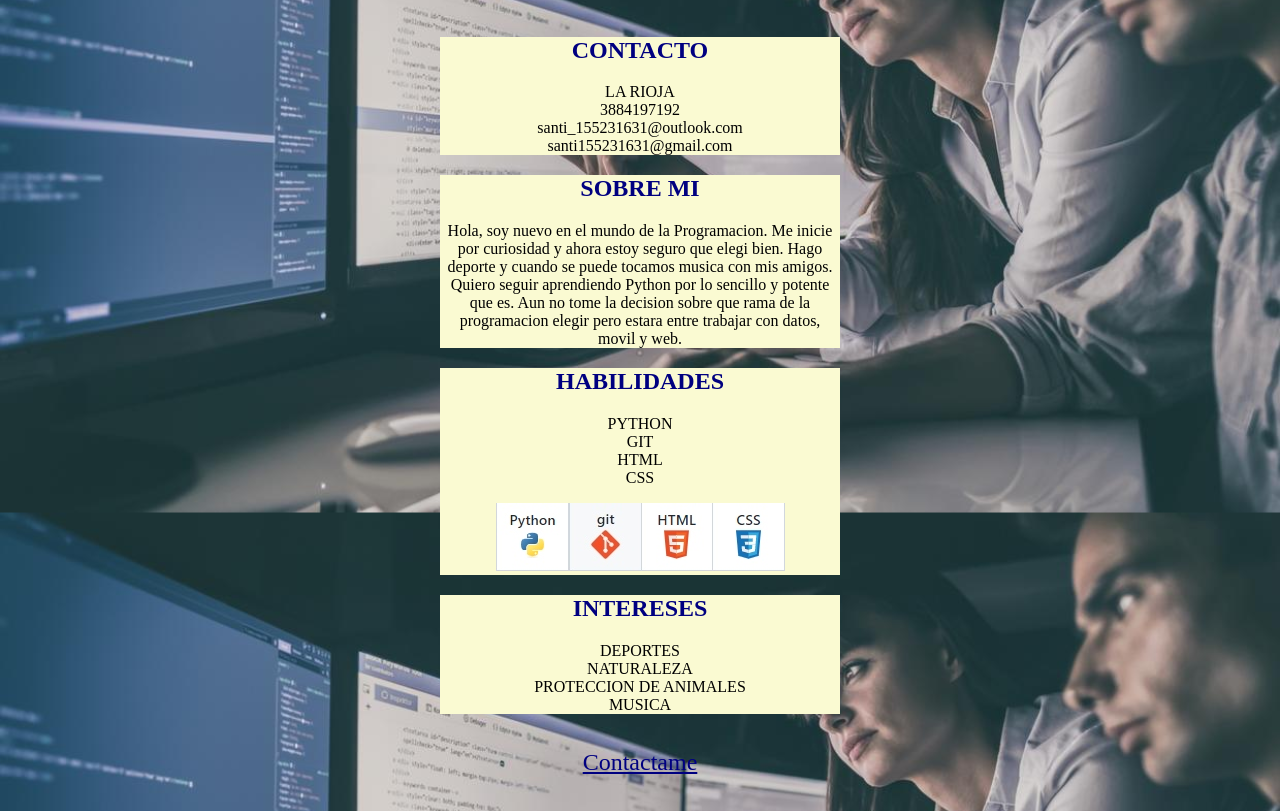
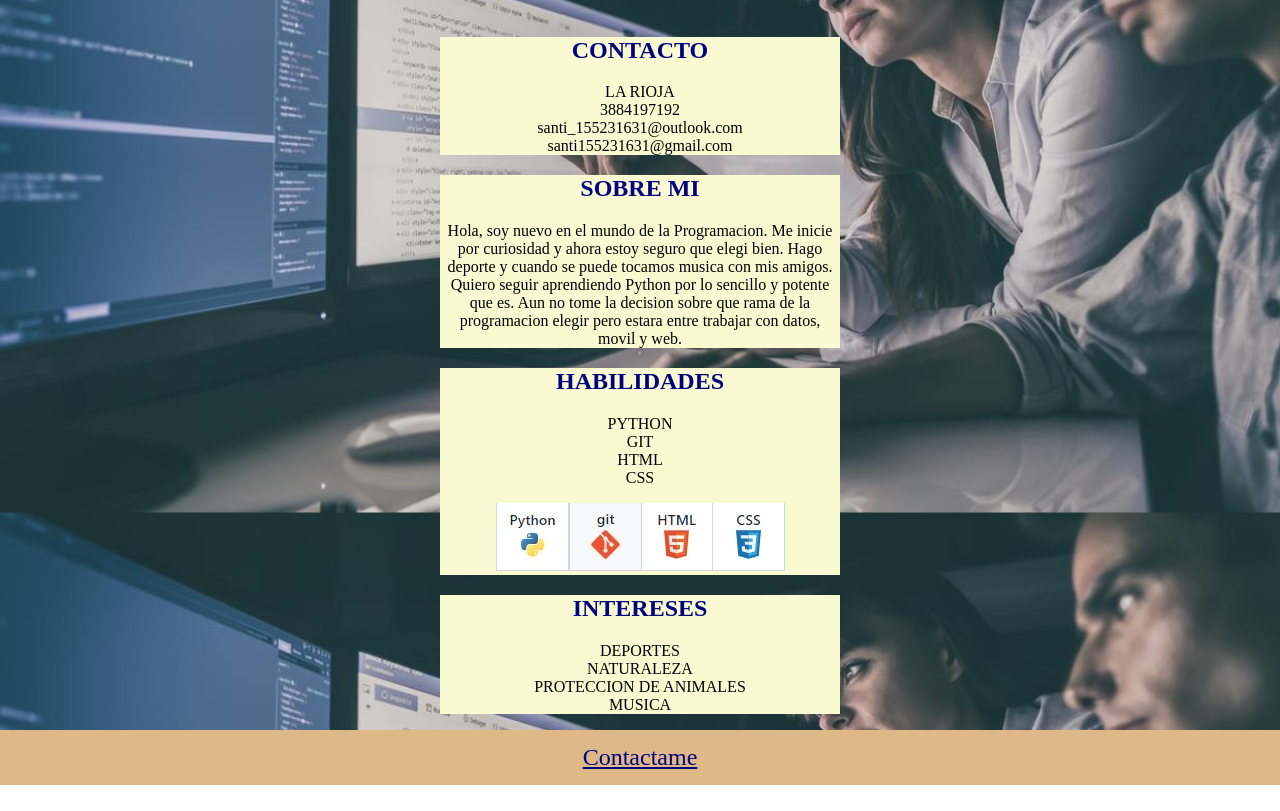
Before and after one commit to santiago9779/lab_cv, a plain HTML site: page index.html in a window 1280 px wide. Shown: the part 208-1019 px from the top of the page. After the commit the page ends 993 px from the top, so only its background shows below. Drawn offline with Linux system fonts and the light colour scheme.

Commit message:
Se Edito archivo cambio del footer

```diff
--- a/style.css
+++ b/style.css
@@ -37,7 +37,9 @@ header h2 {
 }
 
 footer {
-    margin: 35px;
+    background-color: burlywood;
+    margin: 0 auto;
+    padding: 1.1%;
     text-align: center;
 }
 footer a {
```
